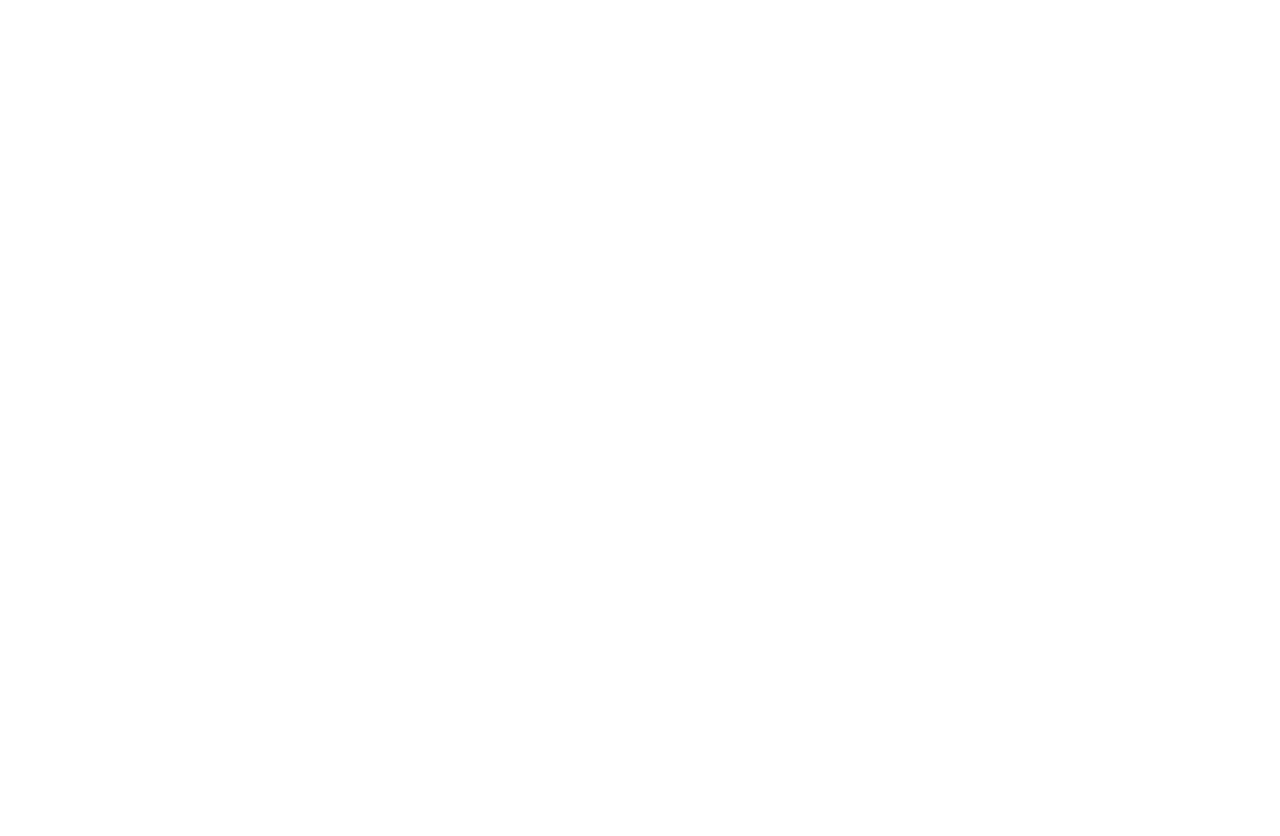
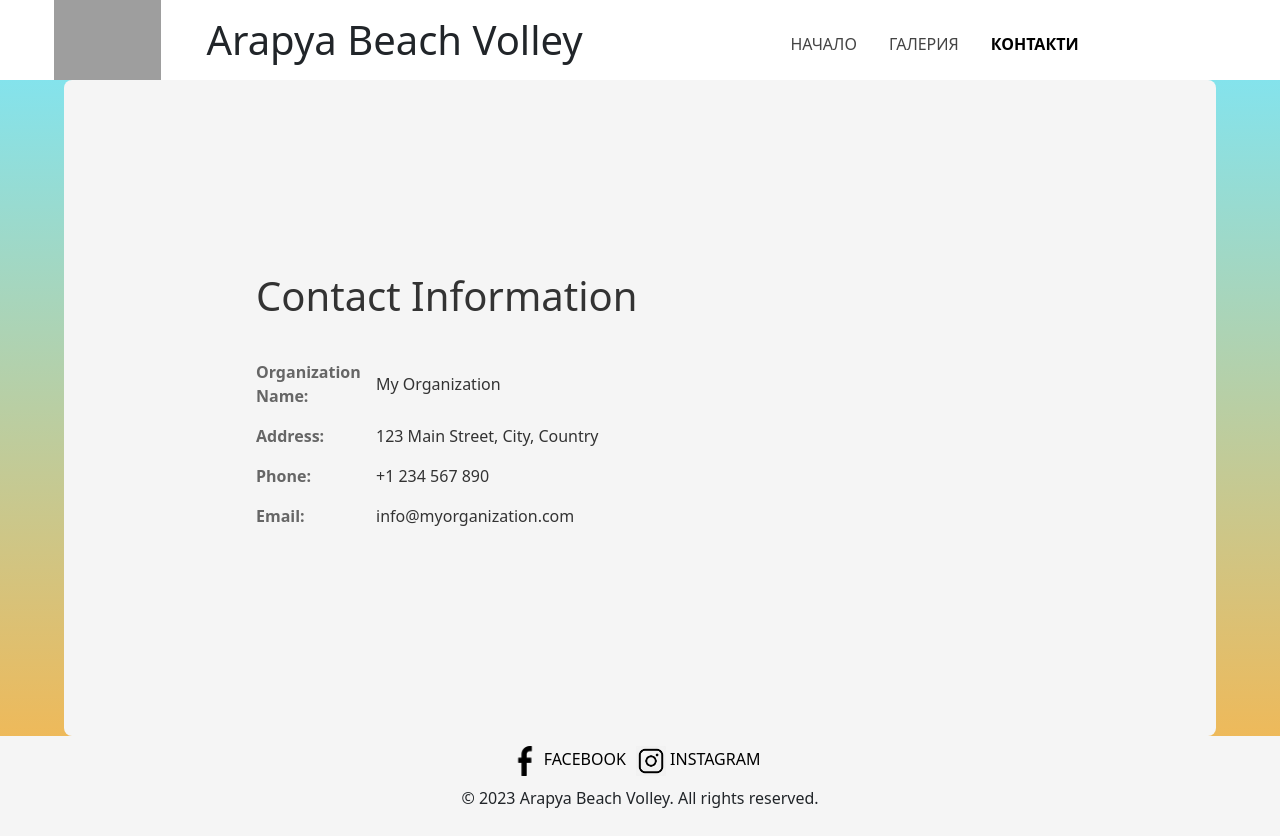
Before and after one commit to IAndreev1/Arapya-Beach-Volley, a Vue app in the folder arapyaVolley/: page /contacts in a window 1280 px wide. Before the commit this address had no page. Before the commit the page ends 800 px from the top, so only its background shows below. Built offline with nearby package versions, Linux system fonts and the light colour scheme; grey boxes are pictures that could not be loaded.

Commit message:
Start Page  + GalleryPage.vue

```diff
--- a/arapyaVolley/index.html
+++ b/arapyaVolley/index.html
@@ -4,7 +4,7 @@
     <meta charset="UTF-8">
     <link rel="icon" href="/favicon.ico">
     <meta name="viewport" content="width=device-width, initial-scale=1.0">
-    <title>Vite App</title>
+    <title>Arapya Volley</title>
   </head>
   <body>
     <div id="app"></div>
--- /dev/null
+++ b/arapyaVolley/src/components/ContactForm.vue
@@ -0,0 +1,65 @@
+<template>
+  <NavBar activeStart="no" active-gallery="no" active-next="yes" class="header-class"/>
+  <div class="contact-page">
+    <h1>Contact Information</h1>
+    <div class="contact-details">
+      <div class="info-item">
+        <span class="label">Organization Name:</span>
+        <span class="value">My Organization</span>
+      </div>
+      <div class="info-item">
+        <span class="label">Address:</span>
+        <span class="value">123 Main Street, City, Country</span>
+      </div>
+      <div class="info-item">
+        <span class="label">Phone:</span>
+        <span class="value">+1 234 567 890</span>
+      </div>
+      <div class="info-item">
+        <span class="label">Email:</span>
+        <span class="value">info@myorganization.com</span>
+      </div>
+    </div>
+  </div>
+  <Footer/>
+</template>
+
+<style scoped>
+.contact-page {
+  max-width: 90vw;
+  margin: 0 auto;
+  padding: 12em;
+  background-color: #f5f5f5;
+  border-radius: 8px;
+}
+
+h1 {
+  margin-bottom: 1em;
+  color: #333;
+}
+
+.contact-details {
+  margin-top: 1em;
+}
+
+.info-item {
+  display: flex;
+  align-items: center;
+  margin-bottom: 1em;
+}
+
+.label {
+  font-weight: bold;
+  width: 120px;
+  color: #666;
+}
+
+.value {
+  flex-grow: 1;
+  color: #333;
+}
+</style>
+<script setup>
+import NavBar from "@/components/NavBar.vue";
+import Footer from "@/components/Footer.vue";
+</script>
--- a/arapyaVolley/src/components/GalleryPage.vue
+++ b/arapyaVolley/src/components/GalleryPage.vue
@@ -1,21 +1,39 @@
-<script setup>
+<template>
+  <NavBar activeStart="yes" active-gallery="no" active-next="no" class="header-class"/>
+  <div className="gallery">
+    <img v-for="(image, index) in images" :key="index" :src="image.src" :alt="image.alt">
+  </div>
+  <Footer/>
+</template>
 
+<script>
 import NavBar from "@/components/NavBar.vue";
 import Footer from "@/components/Footer.vue";
+
+export default {
+  components: {Footer, NavBar},
+  data() {
+    return {
+      images: [
+        {src: "src/components/icons/ekip.jpg", alt: "Image 1"},
+        {src: "path/to/image2.jpg", alt: "Image 2"},
+        {src: "path/to/image3.jpg", alt: "Image 3"}
+        // Add more images here
+      ]
+    };
+  }
+};
 </script>
 
-<template>
-  <head>
-    <meta name="viewport" content="width=device-width, initial-scale=1.0">
-    <link href="https://fonts.googleapis.com/css?family=Montserrat&display=swap" rel="stylesheet">
-  </head>
-  <body>
-  <NavBar activeStart="no" active-gallery="yes" active-next="no" class="header-class"/>
-  <div>  <br><br><br><br><br> <br><br><br><br><br><br><br><br><br><br><br><br><br><br><br><br><br><br><br> </div>
-  <Footer/>
-  </body>
-</template>
+<style scoped>
+.gallery {
+  display: grid;
+  grid-template-columns: repeat(auto-fit, minmax(300px, 1fr));
+  grid-gap: 20px;
+}
 
-<style scoped>
-
+.gallery img {
+  width: 100%;
+  height: auto;
+}
 </style>
--- a/arapyaVolley/src/components/HomePage.vue
+++ b/arapyaVolley/src/components/HomePage.vue
@@ -1,5 +1,6 @@
 <template>
   <head>
+    <title>Arapya Volley</title>
     <meta name="viewport" content="width=device-width, initial-scale=1.0">
     <link href="https://fonts.googleapis.com/css?family=Montserrat&display=swap" rel="stylesheet">
   </head>
--- a/arapyaVolley/src/router/index.js
+++ b/arapyaVolley/src/router/index.js
@@ -1,6 +1,7 @@
 import { createRouter, createWebHistory } from 'vue-router'
 import HomePage from "@/components/HomePage.vue";
 import GalleryPage from "@/components/GalleryPage.vue";
+import ContactForm from "@/components/ContactForm.vue";
 
 const router = createRouter({
   history: createWebHistory(import.meta.env.BASE_URL),
@@ -14,6 +15,11 @@
       path:'/gallery',
       name: 'gallery',
       component: GalleryPage
+    },
+    {
+      path:'/contacts',
+      name:'/contact',
+      component:ContactForm
     }
   ]
 })
--- a/arapyaVolley/vite.config.js
+++ b/arapyaVolley/vite.config.js
@@ -1,7 +1,6 @@
-import { fileURLToPath, URL } from 'node:url'
-
-import { defineConfig } from 'vite'
-import vue from '@vitejs/plugin-vue'
+import { fileURLToPath, URL } from 'node:url';
+import { defineConfig } from 'vite';
+import vue from '@vitejs/plugin-vue';
 
 // https://vitejs.dev/config/
 export default defineConfig({
@@ -12,5 +11,17 @@
     alias: {
       '@': fileURLToPath(new URL('./src', import.meta.url))
     }
+  },
+  build: {
+    rollupOptions: {
+      input: {
+        main: fileURLToPath(new URL('./index.html', import.meta.url))
+      }
+    }
+  },
+
+  publicDir: 'public',
+  html: {
+    title: 'Arapq'
   }
-})
+});
```
